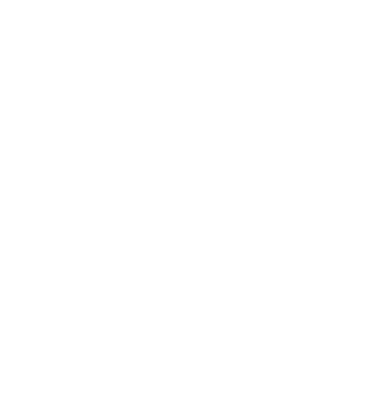
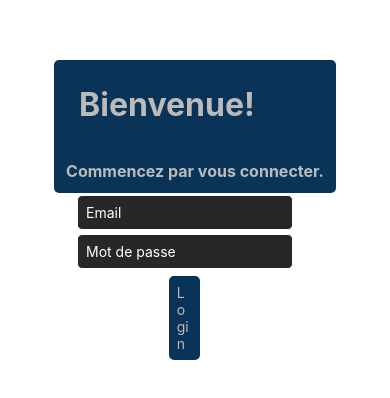
Before and after one commit to MehdiZed24/App-React-cours, a React Native app: screen / in a window 390 px wide. Shown: the part 210-608 px from the top of the page. Built offline with nearby package versions, Linux system fonts and the light colour scheme.

Commit message:
Reorganisation du code finie

```diff
--- a/App.js
+++ b/App.js
@@ -1,17 +1,12 @@
 import { StatusBar } from "expo-status-bar";
 import React from "react";
-import {
-  StyleSheet,
-  Text,
-  TextInput,
-  TouchableOpacity,
-  View,
-} from "react-native";
-
+import { StyleSheet, View } from "react-native";
+import Login from "./screens/Login";
 
 export default function App() {
   return (
     <View style={styles.container}>
+      <Login />
       <StatusBar hidden={false} style="auto" />
     </View>
   );
@@ -24,20 +19,4 @@
     justifyContent: "center",
     fontWeight: "bold",
   },
-  header: {
-    borderRadius: 5,
-    backgroundColor: "#093357",
-  },
-  titre: {
-    fontWeight: "bold",
-    padding: 25,
-    fontSize: 32,
-    color: "#bbb",
-  },
-  text: {
-    fontWeight: "bold",
-    padding: 12,
-    fontSize: 16,
-    color: "#bbb",
-  },
 });
--- a/screens/Login.js
+++ b/screens/Login.js
@@ -1,15 +1,8 @@
 import React from "react";
-import Button from "./components/Button";
-import Input from "./components/Input";
-import {
-  StyleSheet,
-  Text,
-  TextInput,
-  TouchableOpacity,
-  View,
-} from "react-native";
+import Button from "../components/Button";
+import Input from "../components/Input";
+import { Text, View, StyleSheet } from "react-native";
 import { useState } from "react";
-
 
 export default function Login() {
   const [email, setEmail] = useState("");
@@ -31,3 +24,21 @@
     </>
   );
 }
+const styles = StyleSheet.create({
+  header: {
+    borderRadius: 5,
+    backgroundColor: "#093357",
+  },
+  titre: {
+    fontWeight: "bold",
+    padding: 25,
+    fontSize: 32,
+    color: "#bbb",
+  },
+  text: {
+    fontWeight: "bold",
+    padding: 12,
+    fontSize: 16,
+    color: "#bbb",
+  },
+});
```
